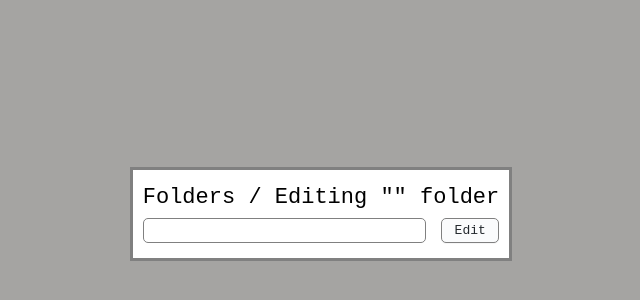
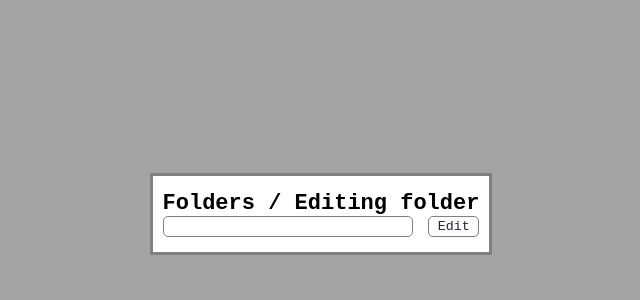
Before and after one commit to joaquinarroyo/ToDoListApp, a React (Create React App) app in the folder front/: page /editFolder in a window 1280 px wide. Shown: the part 186-486 px from the top of the page, without its empty margins (319-959 px from the left). Built offline with nearby package versions, Linux system fonts and the light colour scheme; no server answers.

Commit message:
Last details

```diff
--- a/front/src/App.js
+++ b/front/src/App.js
@@ -3,7 +3,6 @@ import {EditFolder} from './components/folder/EditFolder';
 import {EditTask} from './components/task/EditTask';
 import { Folders } from './components/folder/Folders';
 import {Tasks} from './components/task/Tasks';
-import 'bootstrap/dist/css/bootstrap.min.css';
 import './css/style.css'
 
 function App() {
--- a/front/src/components/folder/EditFolder.js
+++ b/front/src/components/folder/EditFolder.js
@@ -20,6 +20,7 @@ class EditFolder extends React.Component {
         FolderService.getFolderById(folder_id).then(response => {
             this.setState({
                 folder_id: folder_id,
+                name: response.data.name,
                 oldName: response.data.name
             });
         });
@@ -38,15 +39,16 @@ class EditFolder extends React.Component {
             <div class="todo">
                 <h1>
                     <Link to="/">Folders</Link> /
-                    {' Editing "' + this.state.oldName +'" folder'}
+                    {' Editing folder'}
                 </h1>
                 <ToastContainer autoClose={2000}/>
                 <div class="forms">
-                    <input type="text" onChange={this.onChangeName.bind(this)}/>
+                    <input type="text" value={this.state.name} onChange={this.onChangeName.bind(this)}/>
                     <button class="button-4" onClick={() =>
                         FolderService.editFolder(
                             {id: this.state.folder_id,
-                            name: this.state.name}).then(toast.success("Folder edited succesfully"))}>
+                            name: this.state.name}).then(toast.success("Folder '" + this.state.oldName
+                                                    + "' edited succesfully"))}>
                         Edit
                     </button>
                 </div>
--- a/front/src/components/task/EditTask.js
+++ b/front/src/components/task/EditTask.js
@@ -26,6 +26,7 @@ class EditTask extends React.Component {
                 task_id: task_id,
                 folder_name: folder_name,
                 folder_id: folder_id,
+                content: response.data.content,
                 oldContent: response.data.content
             });
         });
@@ -46,7 +47,7 @@ class EditTask extends React.Component {
                     <Link to="/">Folders</Link>
                     {' / '}
                     <Link to={"/viewTasks?"+this.state.folder_id}>{this.state.folder_name}</Link>
-                    {' / Editing task "' + this.state.oldContent + '"'}
+                    {' / Editing task '}
                 </h1>
                 <ToastContainer autoClose={2000}/>
                 <div class="forms">
@@ -54,7 +55,8 @@ class EditTask extends React.Component {
                     <button class="button-4" onClick={() =>
                         TaskService.editTask(
                             {id: this.state.task_id,
-                            content: this.state.content}).then(toast.success("Task edited with success."))}>
+                            content: this.state.content}).then(toast.success("Task '" + this.state.oldContent
+                                                                    + "' edited with success."))}>
                         Edit
                     </button>
                 </div>
```
